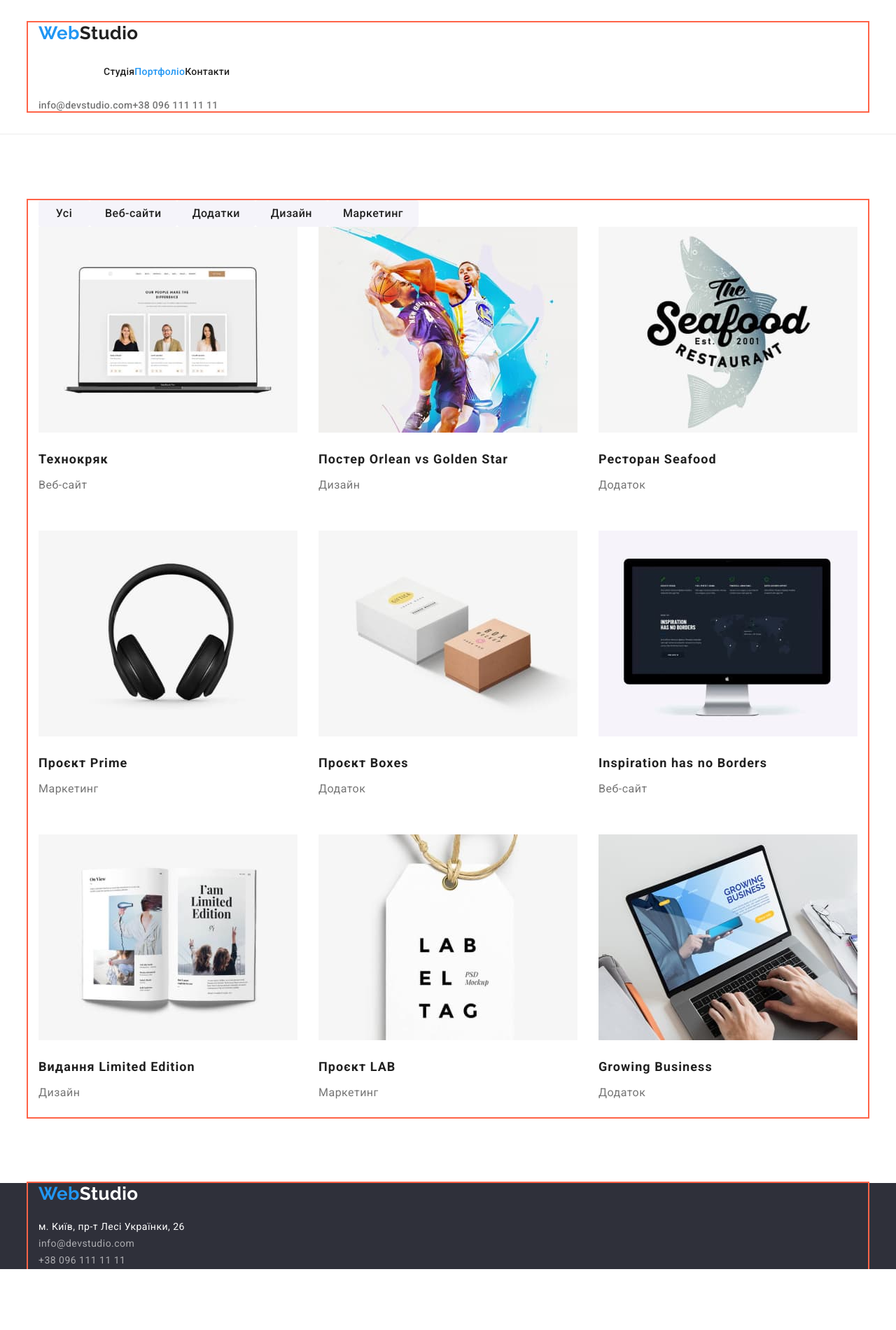
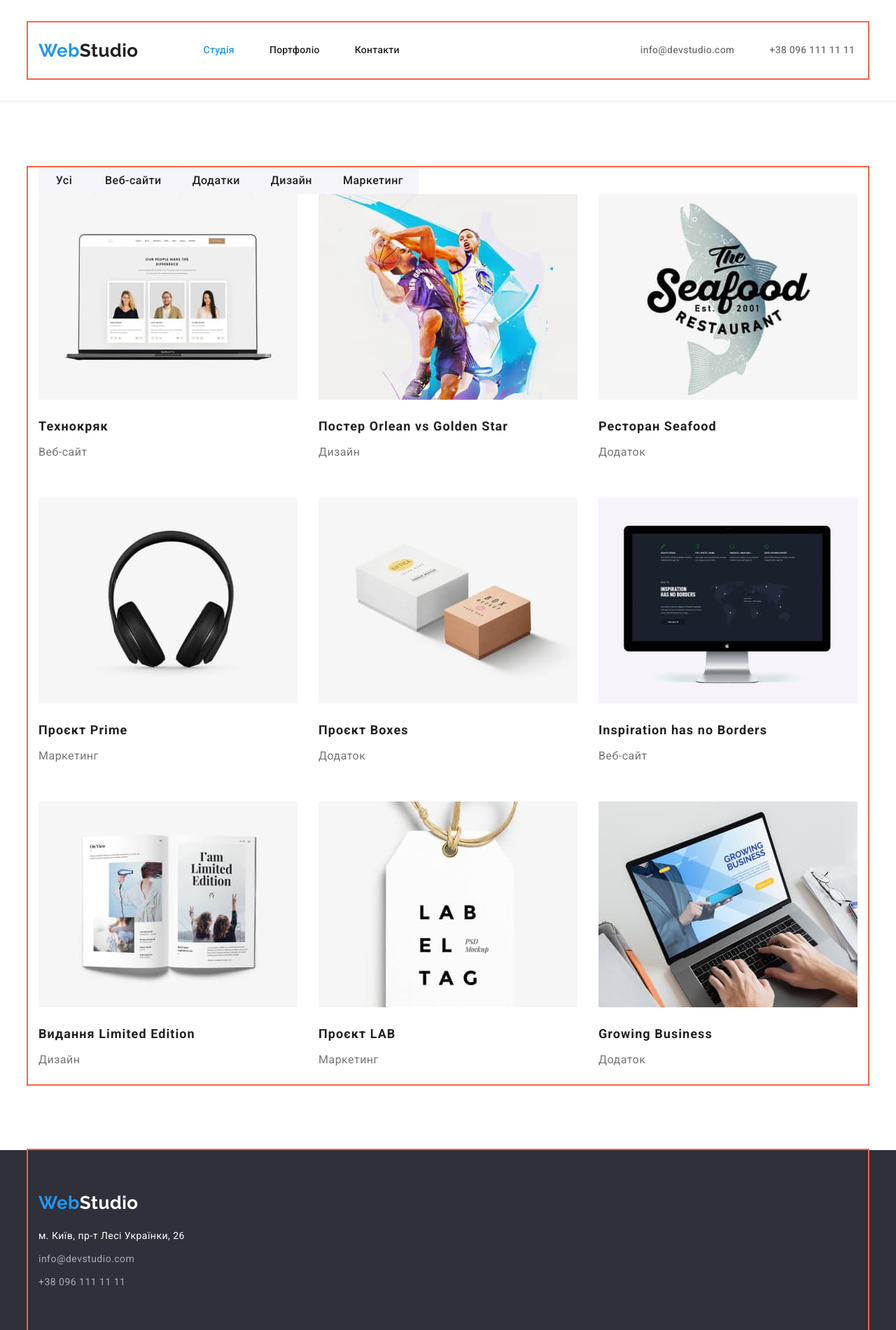
Before and after one commit to aleks-martyn/goit-markup-hw-03, a plain HTML site: page portfolio.html in a window 1280 px wide. Shown: the top 1900 px of the page at 70% size. Before the commit the page ends 1813 px from the top, so only its background shows below. Drawn offline with nearby package versions, Linux system fonts and the light colour scheme.

Commit message:
Оновлення хедеру і футеру.

```diff
--- a/portfolio.html
+++ b/portfolio.html
@@ -14,29 +14,23 @@
   <body>
     <!-- Шапка сторінки -->
     <header class="page-header">
-      <div class="container">
-      <nav>
-        <a href="./index.html" class="logo-header logo"
-          ><span class="logo-link">Web</span>Studio</a
-        >
+      <div class="container header-container">
+        <nav class="logo-nav">
+          <a href="./index.html" class="logo-header logo"><span class="logo-link">Web</span>Studio</a>
 
           <ul class="site-nav list">
-          <li><a href="./index.html" class="link">Студія</a></li>
-          <li><a href="./portfolio.html" class="link current">Портфоліо</a></li>
-          <li><a href="./index.html" class="link">Контакти</a></li>
+            <li class="item"><a href="./index.html" class="link current">Студія</a></li>
+            <li class="item"><a href="./portfolio.html" class="link">Портфоліо</a></li>
+            <li class="item"><a href="./index.html" class="link">Контакти</a></li>
           </ul>
         </nav>
 
         <ul class="contacts list">
-        <li>
-          <a href="mailto:info@devstudio.com" class="button primary"
-            >info@devstudio.com</a
-          >
+          <li class="item">
+            <a href="mailto:info@devstudio.com" class="button primary link">info@devstudio.com</a>
           </li>
-        <li>
-          <a href="tel:+380961111111" class="button primary"
-            >+38 096 111 11 11</a
-          >
+          <li class="item">
+            <a href="tel:+380961111111" class="button primary link">+38 096 111 11 11</a>
           </li>
         </ul>
       </div>
@@ -188,30 +182,19 @@
 
     <!--Футер-->
     <footer class="page-footer">
-      <div class="container">
-      <a href="./index.html" class="logo-footer logo"
-        ><span class="logo-link">Web</span>Studio</a
-      >
+      <div class="container footer-container">
+        <a href="./index.html" class="logo-footer logo"><span class="logo-link">Web</span>Studio</a>
         <address class="address">
           <ul class="address list">
-          <li>
-            <a
-              href="https://goo.gl/maps/zwCasqjWgcNjda1f8"
-              target="_blank"
-              rel="noreferrer noopener"
-              class="address-link button primary"
-              >м. Київ, пр-т Лесі Українки, 26</a
-            >
+            <li class="item">
+              <a href="https://goo.gl/maps/zwCasqjWgcNjda1f8" target="_blank" rel="noreferrer noopener"
+                class="address-link button primary">м. Київ, пр-т Лесі Українки, 26</a>
             </li>
-          <li>
-            <a href="mailto:info@devstudio.com" class="button primary link"
-              >info@devstudio.com</a
-            >
+            <li class="item">
+              <a href="mailto:info@devstudio.com" class="button primary link">info@devstudio.com</a>
             </li>
-          <li>
-            <a href="tel:+380961111111" class="button primary link"
-              >+38 096 111 11 11</a
-            >
+            <li class="item">
+              <a href="tel:+380961111111" class="button primary link">+38 096 111 11 11</a>
             </li>
           </ul>
         </address>
```
Lines whose indentation alone changed are shown as unchanged.
